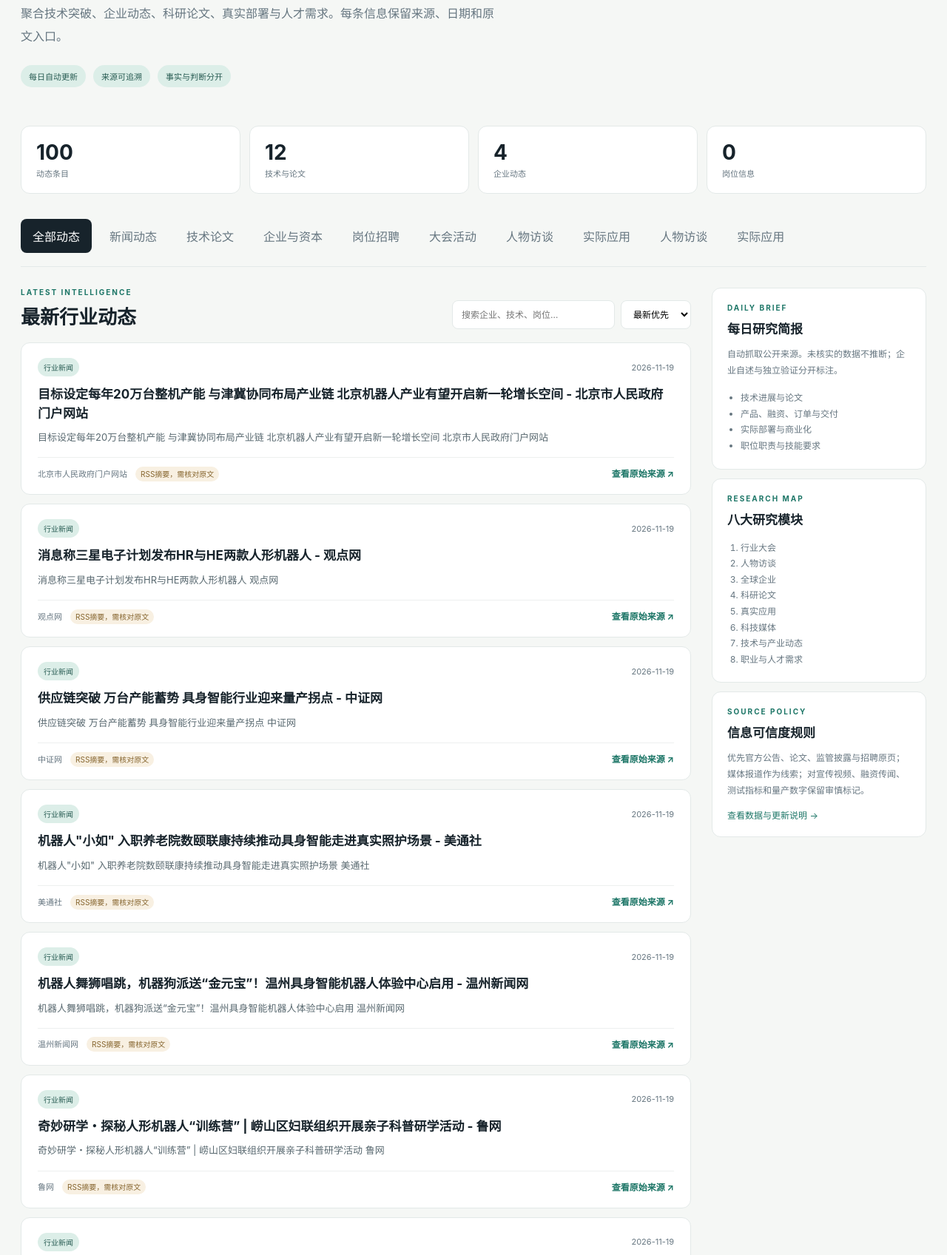
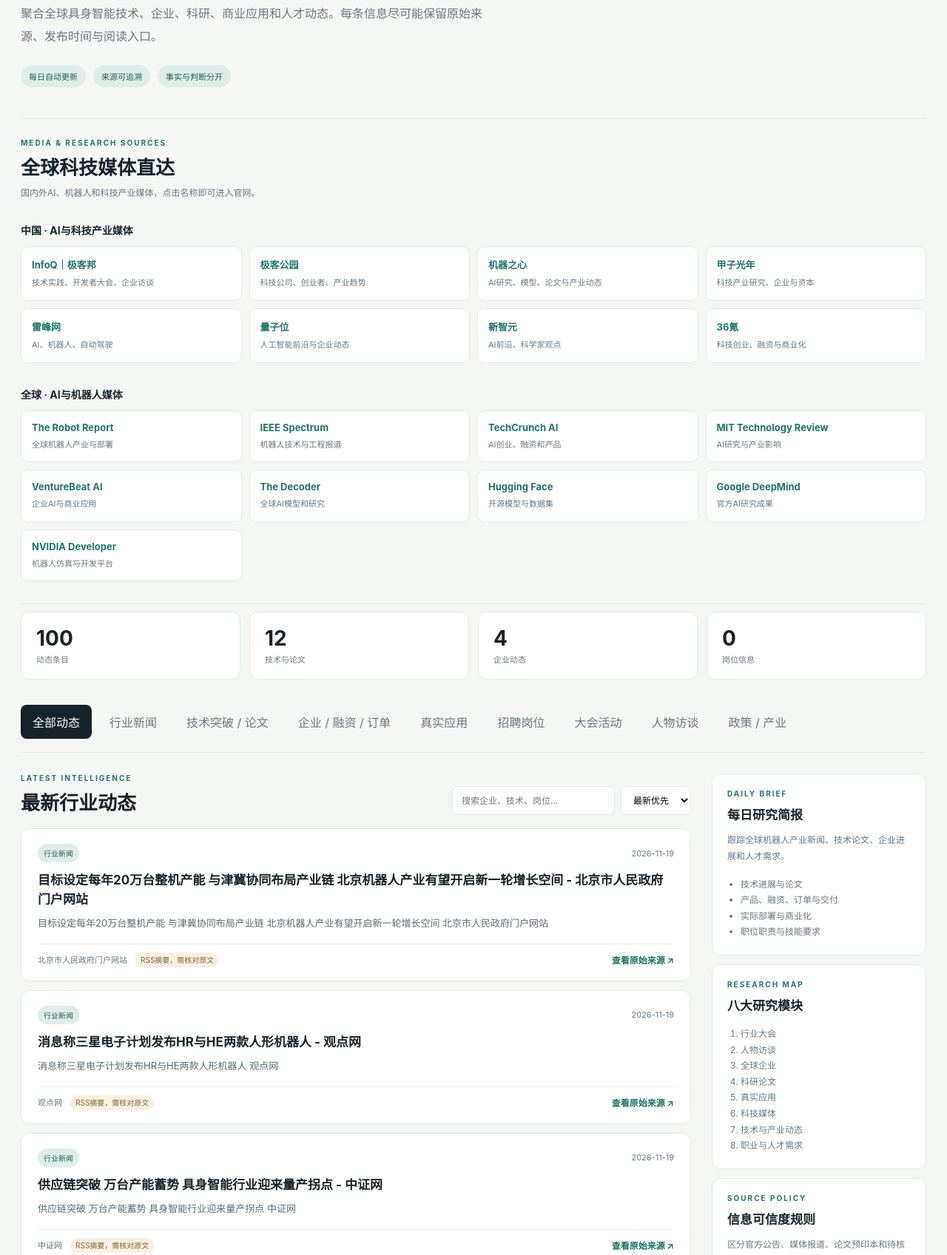
Before and after one commit to wangqiuna714/wangqiuna-portfolio, a plain HTML site: page embodied-radar/index.html in a window 1280 px wide. Shown: the part 356-2053 px from the top of the page at 74% size. Drawn offline with Linux system fonts and the light colour scheme.

Commit message:
Add media directory and organize news sections
Updated the content and structure of the index.html file to enhance clarity and provide more accurate information about the embodied intelligence industry radar.

```diff
--- a/embodied-radar/index.html
+++ b/embodied-radar/index.html
@@ -1,18 +1,141 @@
+
 <!doctype html>
 <html lang="zh-CN">
 <head>
-<meta charset="utf-8"><meta name="viewport" content="width=device-width,initial-scale=1">
-<meta name="description" content="具身智能产业雷达：机器人技术、企业、论文、应用与人才动态。">
+<meta charset="utf-8">
+<meta name="viewport" content="width=device-width,initial-scale=1">
+<meta name="description" content="全球具身智能产业雷达">
 <title>具身智能产业雷达 | Embodied Intelligence Radar</title>
 <link rel="stylesheet" href="style.css">
 </head>
 <body>
-<header class="topbar"><a class="brand" href="#top"><span class="brand-mark">E</span><span><b>具身智能产业雷达</b><small>EMBODIED INTELLIGENCE RADAR</small></span></a><div class="top-actions"><span id="updateStatus" class="status">正在读取数据</span><button id="refreshBtn" class="ghost">刷新页面</button></div></header>
+<header class="topbar">
+<a class="brand" href="#top">
+<span class="brand-mark">E</span>
+<span><b>具身智能产业雷达</b><small>EMBODIED INTELLIGENCE RADAR</small></span>
+</a>
+<div class="top-actions">
+<span id="updateStatus" class="status">正在读取数据</span>
+<button id="refreshBtn" class="ghost">刷新数据</button>
+</div>
+</header>
+
 <main id="top">
-<section class="hero"><div class="eyebrow">PHYSICAL AI · INDUSTRY INTELLIGENCE</div><h1>看见机器人产业<br><em>真实发生的变化</em></h1><p>聚合技术突破、企业动态、科研论文、真实部署与人才需求。每条信息保留来源、日期和原文入口。</p><div class="hero-meta"><span>每日自动更新</span><span>来源可追溯</span><span>事实与判断分开</span></div></section>
+<section class="hero">
+<div class="eyebrow">PHYSICAL AI · INDUSTRY INTELLIGENCE</div>
+<h1>看见机器人产业<br><em>真实发生的变化</em></h1>
+<p>聚合全球具身智能技术、企业、科研、商业应用和人才动态。每条信息尽可能保留原始来源、发布时间与阅读入口。</p>
+<div class="hero-meta">
+<span>每日自动更新</span><span>来源可追溯</span><span>事实与判断分开</span>
+</div>
+</section>
+
+<section class="media-hub" id="media-hub">
+<div class="section-head">
+<div>
+<div class="eyebrow">MEDIA & RESEARCH SOURCES</div>
+<h2>全球科技媒体直达</h2>
+<p class="hub-intro">国内外AI、机器人和科技产业媒体，点击名称即可进入官网。</p>
+</div>
+</div>
+
+<div class="media-groups">
+<div class="media-group">
+<h3>中国 · AI与科技产业媒体</h3>
+<div class="media-grid">
+<a class="media-link" href="https://www.infoq.cn/" target="_blank"><b>InfoQ｜极客邦</b><span>技术实践、开发者大会、企业访谈</span></a>
+<a class="media-link" href="https://www.geekpark.net/" target="_blank"><b>极客公园</b><span>科技公司、创业者、产业趋势</span></a>
+<a class="media-link" href="https://www.jiqizhixin.com/" target="_blank"><b>机器之心</b><span>AI研究、模型、论文与产业动态</span></a>
+<a class="media-link" href="https://www.jazzyear.com/" target="_blank"><b>甲子光年</b><span>科技产业研究、企业与资本</span></a>
+<a class="media-link" href="https://www.leiphone.com/" target="_blank"><b>雷峰网</b><span>AI、机器人、自动驾驶</span></a>
+<a class="media-link" href="https://www.qbitai.com/" target="_blank"><b>量子位</b><span>人工智能前沿与企业动态</span></a>
+<a class="media-link" href="https://www.aiera.com/" target="_blank"><b>新智元</b><span>AI前沿、科学家观点</span></a>
+<a class="media-link" href="https://www.36kr.com/" target="_blank"><b>36氪</b><span>科技创业、融资与商业化</span></a>
+</div>
+</div>
+
+<div class="media-group">
+<h3>全球 · AI与机器人媒体</h3>
+<div class="media-grid">
+<a class="media-link" href="https://www.therobotreport.com/" target="_blank"><b>The Robot Report</b><span>全球机器人产业与部署</span></a>
+<a class="media-link" href="https://spectrum.ieee.org/robotics" target="_blank"><b>IEEE Spectrum</b><span>机器人技术与工程报道</span></a>
+<a class="media-link" href="https://techcrunch.com/category/artificial-intelligence/" target="_blank"><b>TechCrunch AI</b><span>AI创业、融资和产品</span></a>
+<a class="media-link" href="https://www.technologyreview.com/topic/artificial-intelligence/" target="_blank"><b>MIT Technology Review</b><span>AI研究与产业影响</span></a>
+<a class="media-link" href="https://venturebeat.com/category/ai/" target="_blank"><b>VentureBeat AI</b><span>企业AI与商业应用</span></a>
+<a class="media-link" href="https://www.the-decoder.com/" target="_blank"><b>The Decoder</b><span>全球AI模型和研究</span></a>
+<a class="media-link" href="https://huggingface.co/blog" target="_blank"><b>Hugging Face</b><span>开源模型与数据集</span></a>
+<a class="media-link" href="https://deepmind.google/discover/blog/" target="_blank"><b>Google DeepMind</b><span>官方AI研究成果</span></a>
+<a class="media-link" href="https://developer.nvidia.com/blog/" target="_blank"><b>NVIDIA Developer</b><span>机器人仿真与开发平台</span></a>
+</div>
+</div>
+</div>
+</section>
+
 <section class="metrics" id="metrics"></section>
-<nav class="tabs" id="tabs"><button class="active" data-filter="all">全部动态</button><button data-filter="news">新闻动态</button><button data-filter="technology">技术论文</button><button data-filter="company">企业与资本</button><button data-filter="jobs">岗位招聘</button><button data-filter="events">大会活动</button><button data-filter="interviews">人物访谈</button><button data-filter="application">实际应用</button><button data-filter="interviews">人物访谈</button><button data-filter="application">实际应用</button></nav>
-<section class="layout"><div class="main-column"><div class="section-head"><div><div class="eyebrow">LATEST INTELLIGENCE</div><h2>最新行业动态</h2></div><div class="controls"><input id="searchInput" type="search" placeholder="搜索企业、技术、岗位…"><select id="sortSelect"><option value="newest">最新优先</option><option value="oldest">最早优先</option></select></div></div><div id="feed" class="feed"></div><div id="empty" class="empty" hidden>没有找到匹配的信息。试试其他关键词。</div></div>
-<aside class="side-column"><section class="side-card"><div class="eyebrow">DAILY BRIEF</div><h3>每日研究简报</h3><p>自动抓取公开来源。未核实的数据不推断；企业自述与独立验证分开标注。</p><ul><li>技术进展与论文</li><li>产品、融资、订单与交付</li><li>实际部署与商业化</li><li>职位职责与技能要求</li></ul></section><section class="side-card"><div class="eyebrow">RESEARCH MAP</div><h3>八大研究模块</h3><ol><li>行业大会</li><li>人物访谈</li><li>全球企业</li><li>科研论文</li><li>真实应用</li><li>科技媒体</li><li>技术与产业动态</li><li>职业与人才需求</li></ol></section><section class="side-card"><div class="eyebrow">SOURCE POLICY</div><h3>信息可信度规则</h3><p>优先官方公告、论文、监管披露与招聘原页；媒体报道作为线索；对宣传视频、融资传闻、测试指标和量产数字保留审慎标记。</p><a href="README.md">查看数据与更新说明 →</a></section></aside></section>
-<footer><span>具身智能产业雷达 · 研究与学习用途</span><span>信息可能存在发布延迟，请以原始来源为准。</span></footer>
-</main><script src="app.js"></script></body></html>
+
+<nav class="tabs" id="tabs">
+<button class="active" data-filter="all">全部动态</button>
+<button data-filter="news">行业新闻</button>
+<button data-filter="technology">技术突破 / 论文</button>
+<button data-filter="company">企业 / 融资 / 订单</button>
+<button data-filter="application">真实应用</button>
+<button data-filter="jobs">招聘岗位</button>
+<button data-filter="events">大会活动</button>
+<button data-filter="interviews">人物访谈</button>
+<button data-filter="industry">政策 / 产业</button>
+</nav>
+
+<section class="layout">
+<div class="main-column">
+<div class="section-head">
+<div><div class="eyebrow">LATEST INTELLIGENCE</div><h2>最新行业动态</h2></div>
+<div class="controls">
+<input id="searchInput" type="search" placeholder="搜索企业、技术、岗位…">
+<select id="sortSelect">
+<option value="newest">最新优先</option>
+<option value="oldest">最早优先</option>
+</select>
+</div>
+</div>
+<div id="feed" class="feed"></div>
+<div id="empty" class="empty" hidden>没有找到匹配的信息。</div>
+</div>
+
+<aside class="side-column">
+<section class="side-card">
+<div class="eyebrow">DAILY BRIEF</div>
+<h3>每日研究简报</h3>
+<p>跟踪全球机器人产业新闻、技术论文、企业进展和人才需求。</p>
+<ul>
+<li>技术进展与论文</li>
+<li>产品、融资、订单与交付</li>
+<li>实际部署与商业化</li>
+<li>职位职责与技能要求</li>
+</ul>
+</section>
+<section class="side-card">
+<div class="eyebrow">RESEARCH MAP</div>
+<h3>八大研究模块</h3>
+<ol>
+<li>行业大会</li><li>人物访谈</li><li>全球企业</li>
+<li>科研论文</li><li>真实应用</li><li>科技媒体</li>
+<li>技术与产业动态</li><li>职业与人才需求</li>
+</ol>
+</section>
+<section class="side-card">
+<div class="eyebrow">SOURCE POLICY</div>
+<h3>信息可信度规则</h3>
+<p>区分官方公告、媒体报道、论文预印本和待核实线索。企业宣传数据不自动视为独立验证结果。</p>
+<a href="README.md">查看数据与更新说明 →</a>
+</section>
+</aside>
+</section>
+
+<footer>
+<span>具身智能产业雷达 · 研究与学习用途</span>
+<span>信息可能存在发布延迟，请以原始来源为准。</span>
+</footer>
+</main>
+<script src="app.js"></script>
+</body>
+</html>
```
